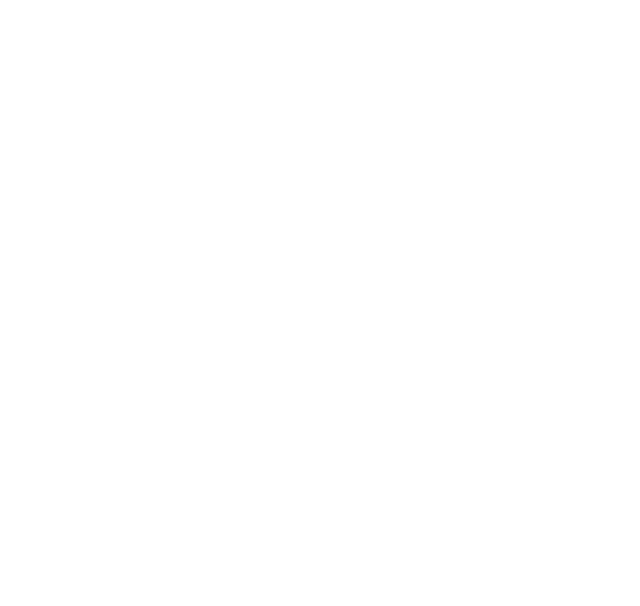
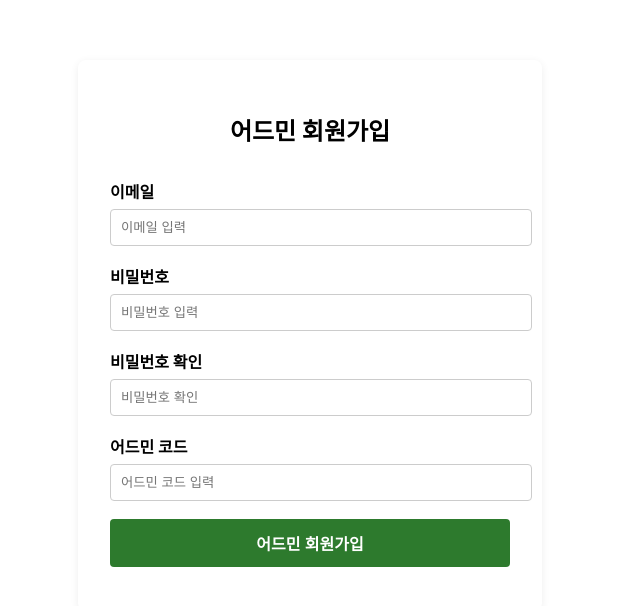
Before and after one commit to Tea-jada/jeda-frontend, a React (Create React App) app: page /admin-signup in a window 1280 px wide. Before the commit this address had no page. Shown: the top 606 px of the page, without its empty margins (330-970 px from the left). Built offline with nearby package versions, Linux system fonts and the light colour scheme.

Commit message:
[feat] 회원가입 백엔드와 연동 #1

```diff
--- a/src/App.js
+++ b/src/App.js
@@ -2,6 +2,7 @@ import Home from './pages/Home/Home';
 import SignupAgreement from './pages/Signup/SignupAgreement';
 import UserInfoPage from './pages/Signup/UserInfoPage';
 import LoginPage from './pages/Login/LoginPage';
+import AdminSignupPage from './pages/Signup/AdminSignupPage';
 import { BrowserRouter as Router, Routes, Route, useNavigate } from 'react-router-dom';
 import './App.css';
 
@@ -19,6 +20,7 @@ function App() {
         <Route path="/login" element={<LoginPage />} />
         <Route path="/signup-agreement" element={<SignupAgreementWithNav />} />
         <Route path="/signup/user-info" element={<UserInfoPage />} />
+        <Route path="/admin-signup" element={<AdminSignupPage />} />
       </Routes>
     </Router>
   );
--- /dev/null
+++ b/src/api/user.js
@@ -0,0 +1,11 @@
+const API_BASE_URL = 'http://localhost:8080';
+
+export async function signup({ email, username, password }) {
+  const response = await fetch(`${API_BASE_URL}/api/v1/users/signup`, {
+    method: 'POST',
+    headers: { 'Content-Type': 'application/json' },
+    body: JSON.stringify({ email, username, password }),
+  });
+  const data = await response.json();
+  return { status: response.status, ...data };
+}
--- a/src/pages/Signup/AdminSignupPage.js
+++ b/src/pages/Signup/AdminSignupPage.js
@@ -1,5 +1,4 @@
 import React, { useState } from 'react';
-import { useNavigate } from 'react-router-dom';
 
 function AdminSignupPage() {
   const [form, setForm] = useState({
@@ -11,7 +10,6 @@ function AdminSignupPage() {
   });
   const [error, setError] = useState('');
   const [success, setSuccess] = useState('');
-  const navigate = useNavigate();
 
   const handleChange = (e) => {
     const { name, value } = e.target;
--- a/src/pages/Signup/UserInfoPage.js
+++ b/src/pages/Signup/UserInfoPage.js
@@ -1,5 +1,6 @@
 import React, { useState } from 'react';
 import { useNavigate } from 'react-router-dom';
+import { signup } from '../../api/user';
 
 function UserInfoPage() {
   const [form, setForm] = useState({
@@ -31,7 +32,7 @@ function UserInfoPage() {
     }
   };
 
-  const handleSubmit = (e) => {
+  const handleSubmit = async (e) => {
     e.preventDefault();
     if (!form.email || !form.username || !form.password || !form.passwordConfirm) {
       setError('모든 항목을 입력해주세요.');
@@ -43,10 +44,19 @@ function UserInfoPage() {
     }
     setError('');
     setPwError('');
-    // 실제 회원가입 처리 로직은 추후 추가
-    console.log('회원가입 정보:', form);
-    alert('회원가입이 완료되었습니다!');
-    navigate('/');
+    try {
+      const data = await signup({
+        email: form.email,
+        username: form.username,
+        password: form.password,
+      });
+      alert(data.message);
+      if (data.status === 201) {
+        navigate('/');
+      }
+    } catch (err) {
+      setError('회원가입 요청 중 오류가 발생했습니다.');
+    }
   };
 
   return (
```
